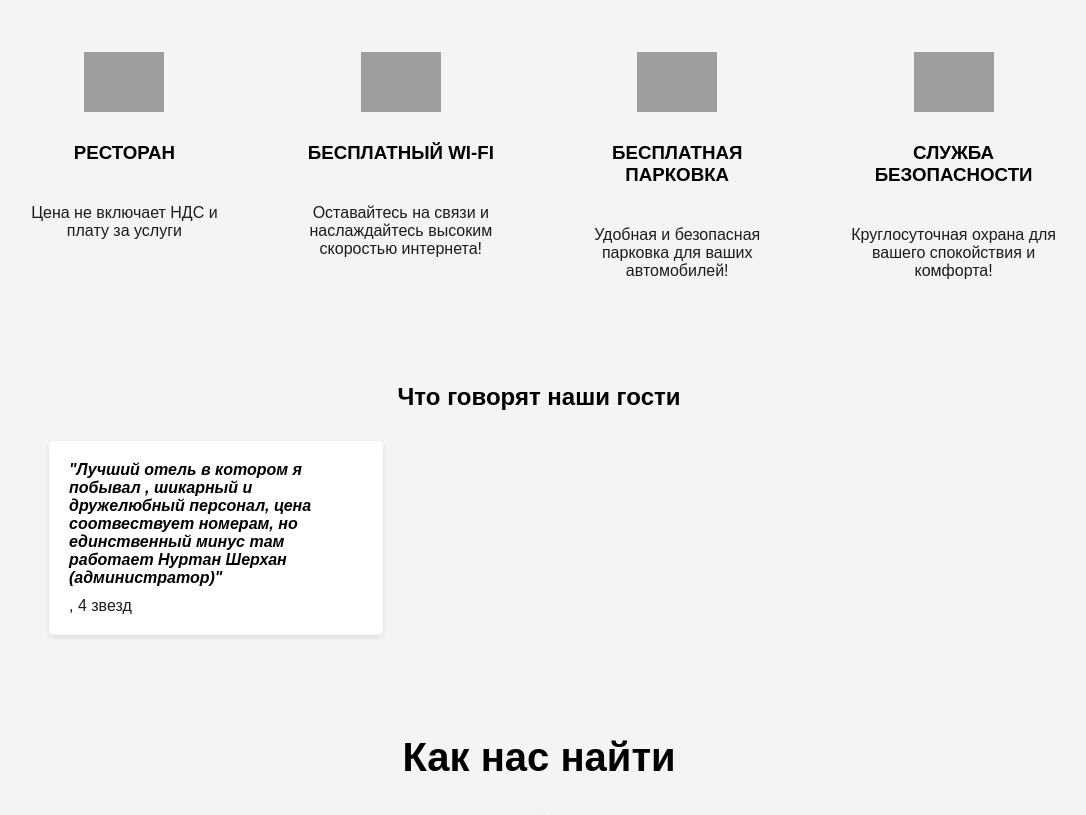
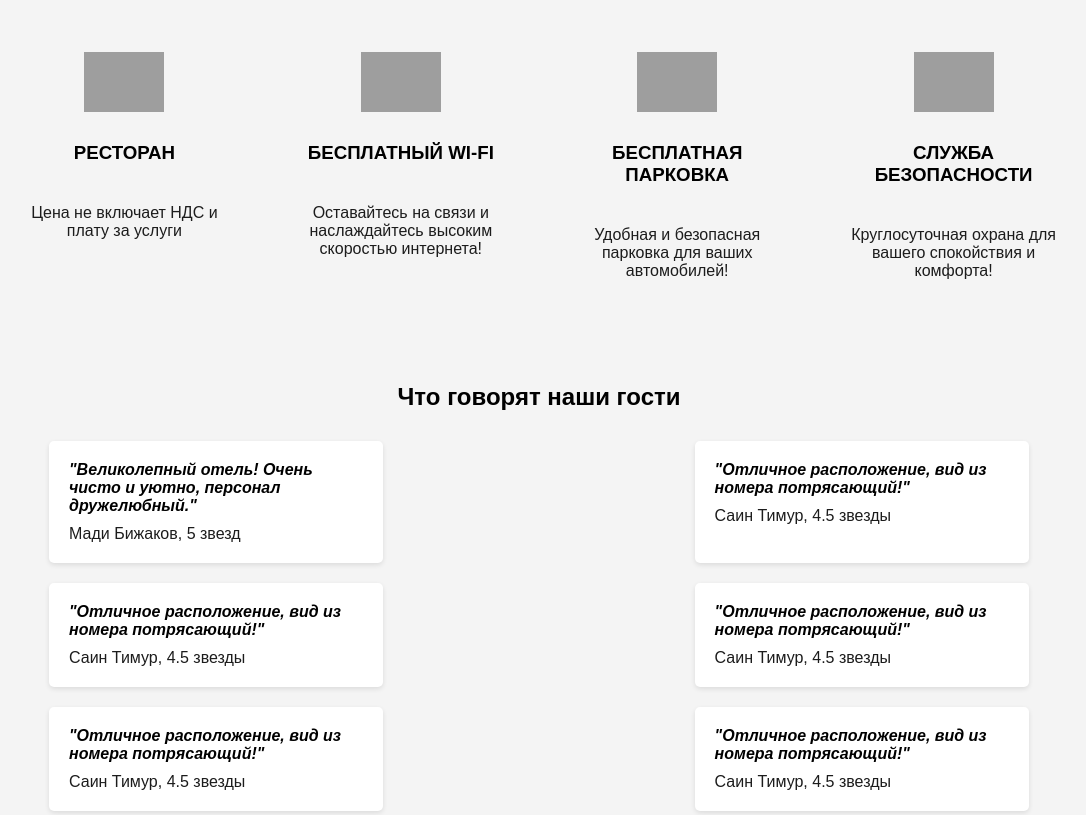
Before and after one commit to Nurislam2121/Hotel_Site, a Django app: template booking/templates/home.html in a window 1280 px wide. Shown: the part 1118-1933 px from the top of the page, without its empty margins (101-1187 px from the left). Run offline with Django 5.2, Linux system fonts and the light colour scheme; the template is opened without the code that fills it: values that come from a table or form of the project are taken from there, others are empty; data comes from the database, SQL or seed files in the repository; grey boxes are pictures that could not be loaded.

Commit message:
Базовая структура сайта

```diff
--- a/booking/templates/home.html
+++ b/booking/templates/home.html
@@ -60,8 +60,32 @@
             <h2>Что говорят наши гости</h2>
             <div class="reviews-con">
                 <div class="review-card">
-                    <h4>"{{ review.comment }}"</h4>
-                    <span>{{ review.user.first_name }} {{ review.user.last_name }}, {{ review.rating }} звезд</span>
+                    <h4>"Великолепный отель! Очень чисто и уютно, персонал дружелюбный."</h4>
+                    <span>Мади Бижаков, 5 звезд</span>
+                </div>
+                <div class="review-card">
+                    <h4>"Отличное расположение, вид из номера потрясающий!"</h4>
+                    <span>Саин Тимур, 4.5 звезды</span>
+                </div>
+                <div class="review-card">
+                    <h4>"Отличное расположение, вид из номера потрясающий!"</h4>
+                    <span>Саин Тимур, 4.5 звезды</span>
+                </div>
+                <div class="review-card">
+                    <h4>"Отличное расположение, вид из номера потрясающий!"</h4>
+                    <span>Саин Тимур, 4.5 звезды</span>
+                </div>
+                <div class="review-card">
+                    <h4>"Отличное расположение, вид из номера потрясающий!"</h4>
+                    <span>Саин Тимур, 4.5 звезды</span>
+                </div>
+                <div class="review-card">
+                    <h4>"Отличное расположение, вид из номера потрясающий!"</h4>
+                    <span>Саин Тимур, 4.5 звезды</span>
+                </div>
+                <div class="review-card">
+                    <h4>"Отличное расположение, вид из номера потрясающий!"</h4>
+                    <span>Саин Тимур, 4.5 звезды</span>
                 </div>
             </div>
         </section>
```
